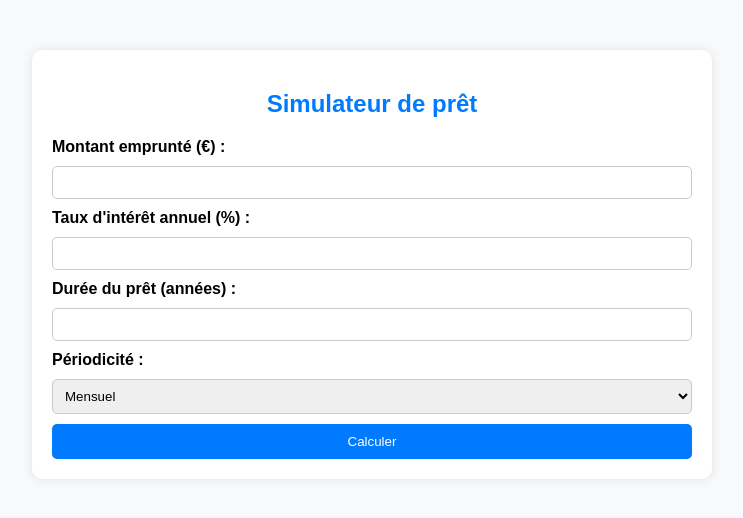
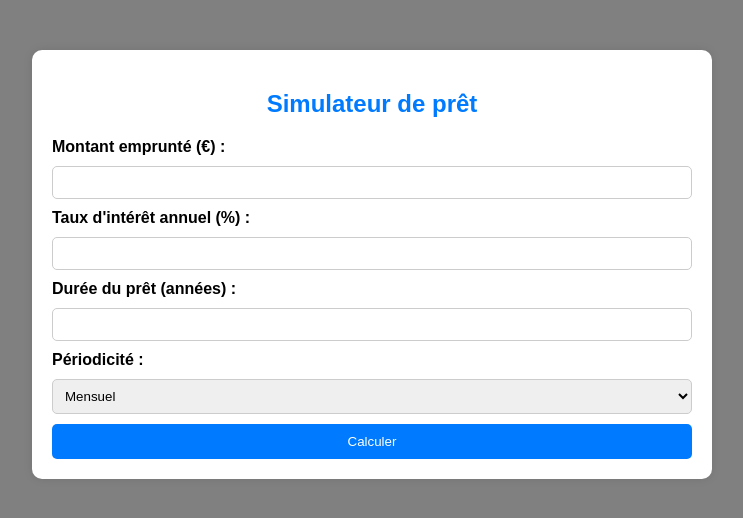
Before and after one commit to KillyanLDevelopper/simulateur-pret, a Flask app: page / in a window 1280 px wide. Shown: the top 518 px of the page, without its empty margins (268-1011 px from the left). Run offline with Flask 3, Linux system fonts and the light colour scheme.

Commit message:
Modification des couleurs

```diff
--- a/static/style.css
+++ b/static/style.css
@@ -1,6 +1,6 @@
 body {
     font-family: Arial, sans-serif;
-    background-color: #f8f9fa;
+    background-color: grey;
     margin: 0;
     padding: 0;
 }
```
